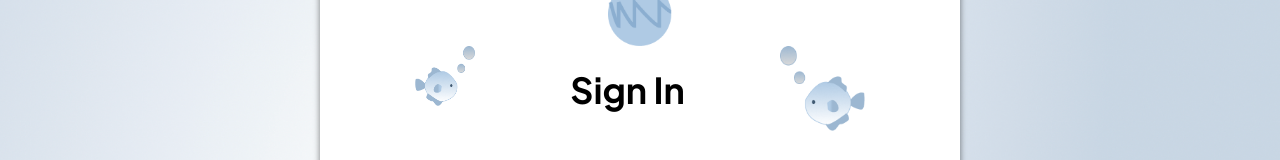
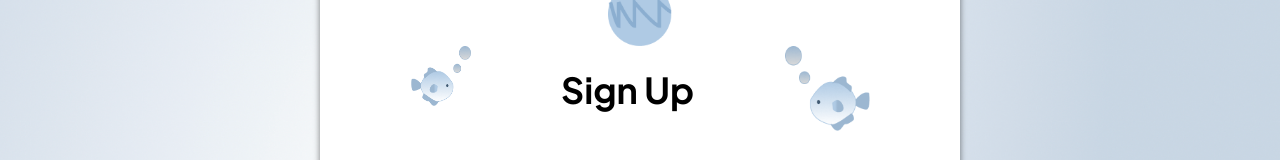
Before and after one commit to fionaleungg/EchoHaus, a React (Vite) app in the folder mern/client/: page /signup in a window 1280 px wide. Shown: the part 228-388 px from the top of the page. Built offline with nearby package versions, Linux system fonts and the light colour scheme.

Commit message:
changed signup

```diff
--- a/mern/client/src/signup-login/Signup.jsx
+++ b/mern/client/src/signup-login/Signup.jsx
@@ -40,7 +40,7 @@ function Signup() {
         <img className = {styles.circleLogo} src={circleLogo} />
           <div className = {styles.fishies}>
             <img className = {styles.fish1} src={fish} />
-            <h1 className = {styles.title}>Sign In</h1>
+            <h1 className = {styles.title}>Sign Up</h1>
             <img className = {styles.fish2} src={fish} />
           </div>
           <div className = {styles.content}>
```
